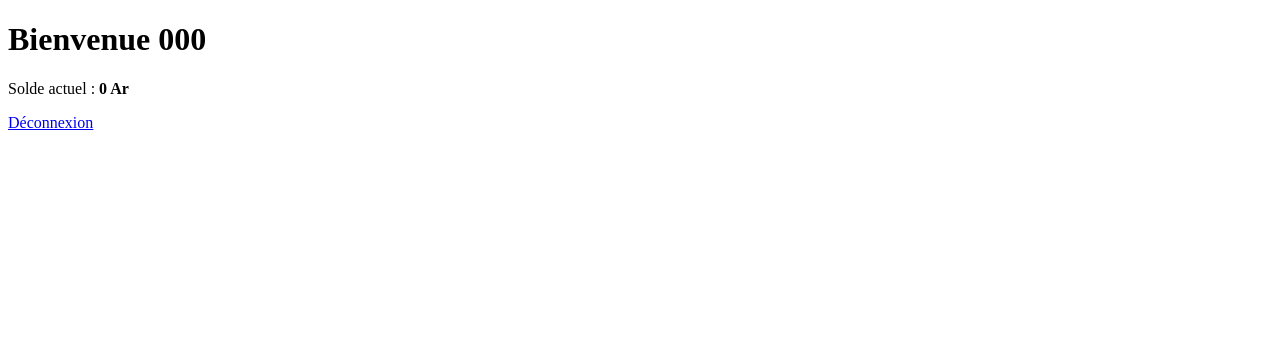
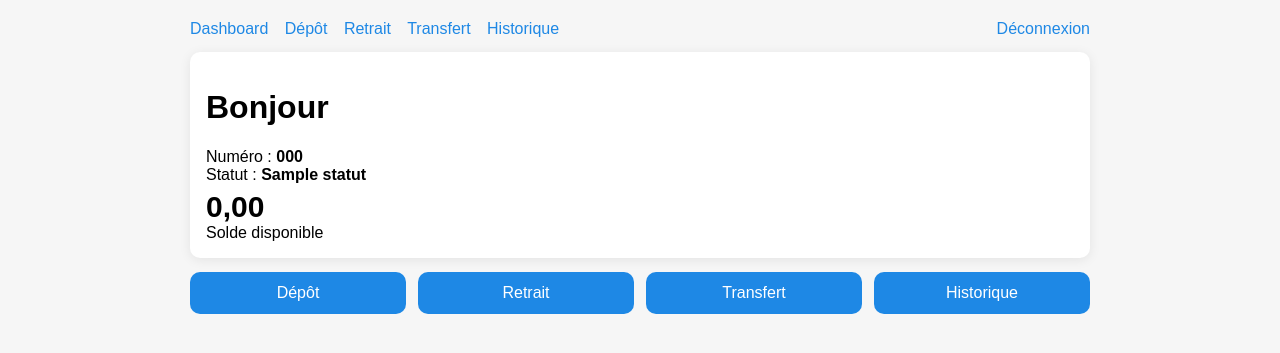
Before and after one commit to S4r0bidy/Projet_Final_S4, a CodeIgniter 4 app: the page made by app/Views/client/dashboard.php in a window 1280 px wide. Shown: the top 353 px of the page. Run offline with PHP 8.4 and a stand-in for CodeIgniter, Linux system fonts and the light colour scheme; the template is opened without the code that fills it: most values are stand-ins (such as "Sample title", 1, 10 or a date in 2020); some libraries are stand-ins or nearby versions.

Commit message:
amelioration dashbord client

```diff
--- a/app/Views/client/dashboard.php
+++ b/app/Views/client/dashboard.php
@@ -1,13 +1,49 @@
-<!DOCTYPE html>
+<!doctype html>
 <html lang="fr">
 <head>
-    <meta charset="UTF-8">
-    <title>Mon compte</title>
+  <meta charset="utf-8">
+  <meta name="viewport" content="width=device-width, initial-scale=1">
+  <title>Dashboard Client</title>
+  <style>
+    body { font-family: Arial, sans-serif; background:#f6f6f6; margin:0; padding:20px; }
+    nav a { margin-right:12px; text-decoration:none; color:#1e88e5; }
+    .wrap { max-width:900px; margin:0 auto; }
+    .card { background:#fff; padding:16px; border-radius:10px; box-shadow:0 2px 12px rgba(0,0,0,.08); margin-top:14px; }
+    .value { font-size:30px; font-weight:700; margin-top:6px; }
+    ul { padding-left: 18px; }
+    .grid { display:grid; grid-template-columns: repeat(4, 1fr); gap:12px; margin-top:14px; }
+    .btnbox { display:block; background:#1e88e5; color:#fff; text-decoration:none; padding:12px; border-radius:10px; text-align:center; }
+  </style>
 </head>
 <body>
-    <h1>Bienvenue <?= esc($compte['numero_telephone']) ?></h1>
-    <p>Solde actuel : <strong><?= number_format($compte['solde'], 0, ',', ' ') ?> Ar</strong></p>
+<div class="wrap">
+  <nav>
+    <a href="/client/dashboard">Dashboard</a>
+    <a href="/client/depot">Dépôt</a>
+    <a href="/client/retrait">Retrait</a>
+    <a href="/client/transfert">Transfert</a>
+    <a href="/client/historique">Historique</a>
+    <a href="/client/logout" style="float:right; margin-right:0;">Déconnexion</a>
+  </nav>
 
-    <a href="<?= site_url('client/logout') ?>">Déconnexion</a>
+
+  <div class="card">
+    <h1>Bonjour</h1>
+    <div>Numéro : <b><?= esc($compte['numero_telephone'] ?? '') ?></b></div>
+    <div>Statut : <b><?= esc($compte['statut'] ?? '') ?></b></div>
+
+
+    <div class="value"><?= number_format((float)($compte['solde'] ?? 0), 2, ',', ' ') ?></div>
+    <div>Solde disponible</div>
+  </div>
+
+
+  <div class="grid">
+    <a class="btnbox" href="/client/depot">Dépôt</a>
+    <a class="btnbox" href="/client/retrait">Retrait</a>
+    <a class="btnbox" href="/client/transfert">Transfert</a>
+    <a class="btnbox" href="/client/historique">Historique</a>
+  </div>
+</div>
 </body>
 </html>
```
Also changed, not shown: 2 other files.
